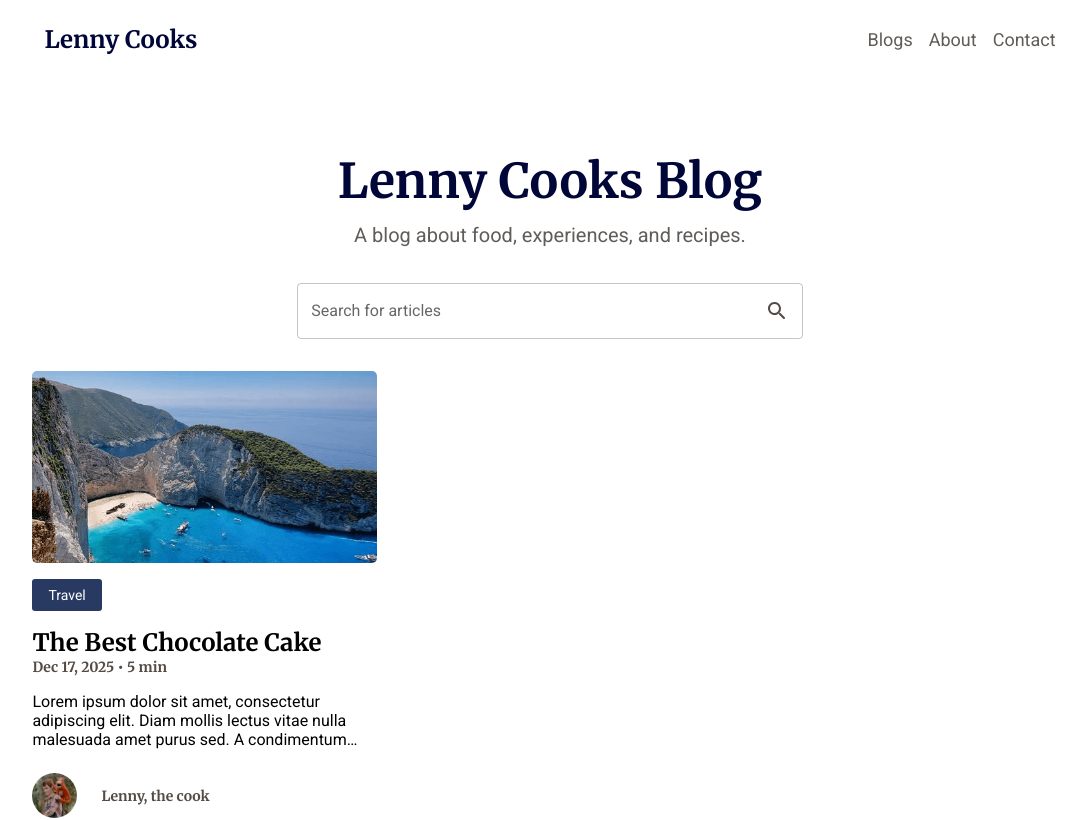
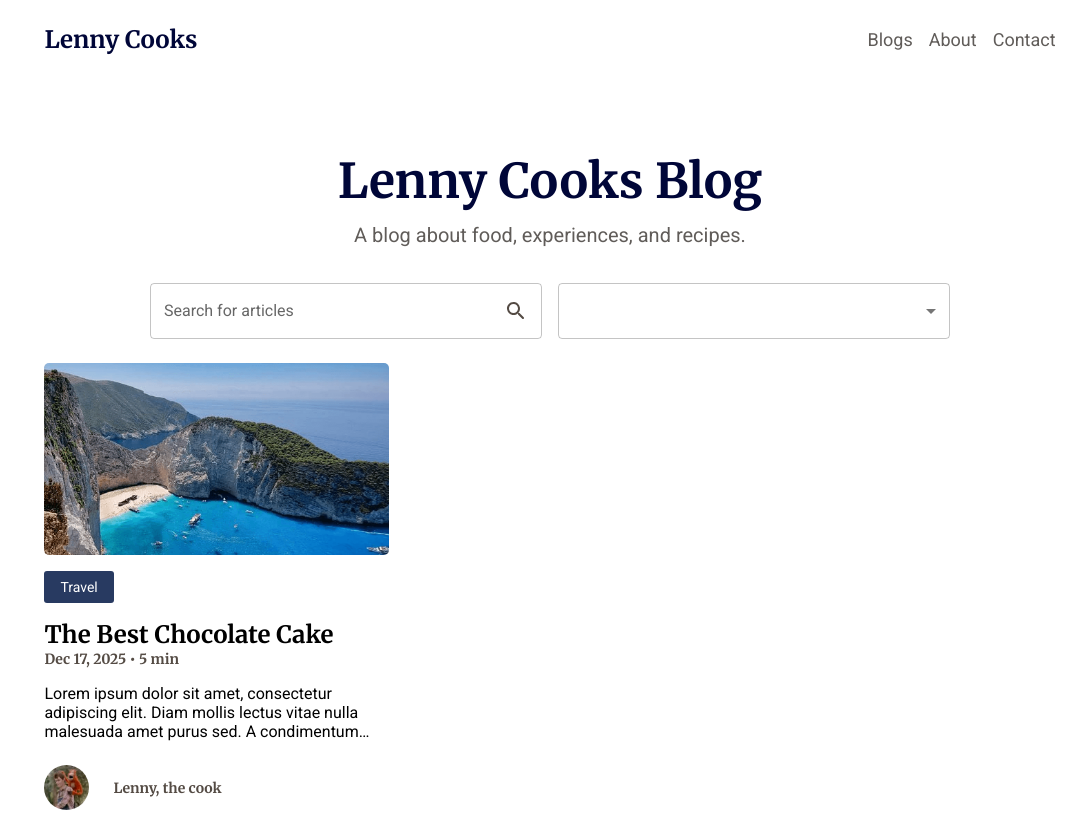
Before and after one commit to Marumo-ProG/lenny-cooks, a Next.js app: page / in a window 1280 px wide. Shown: the top 820 px of the page, without its empty margins (90-1176 px from the left). Built offline with nearby package versions, Linux system fonts and the light colour scheme; what @mui/material-nextjs would draw is missing.

Commit message:
filters fix

```diff
--- /dev/null
+++ b/src/app/components/FilterByCategory.js
@@ -0,0 +1,31 @@
+"use client";
+
+// MUI
+import MenuItem from "@mui/material/MenuItem";
+import Select from "@mui/material/Select";
+
+// Utils
+
+const FilterByCategory = ({ setFilters, filters }) => {
+    return (
+        <Select
+            label="Category"
+            variant="outlined"
+            fullWidth
+            defaultValue=""
+            sx={{
+                width: "100%",
+            }}
+            onChange={(e) => setFilters({ ...filters, category: e.target.value })}
+        >
+            <MenuItem value="">
+                <em>All</em>
+            </MenuItem>
+            <MenuItem value={"personal"}>Personal</MenuItem>
+            <MenuItem value={"tech"}>Tech</MenuItem>
+            <MenuItem value={"travel"}>Travel</MenuItem>
+        </Select>
+    );
+};
+
+export default FilterByCategory;
--- /dev/null
+++ b/src/app/components/Filters.js
@@ -0,0 +1,37 @@
+"use client";
+
+import { useState, useEffect } from "react";
+
+// MUI
+import Stack from "@mui/material/Stack";
+
+// compoents
+import SearchBlogComponent from "./SearchBlogComponent";
+import FilterByCategory from "./FilterByCategory";
+import BlogList from "../containers/BlogList";
+
+const Filters = ({ justSearch = false }) => {
+    const [filters, setFilters] = useState({ category: "", search: "" });
+
+    useEffect(() => {
+        // fetch data
+        console.log(filters);
+    }, [filters]);
+    return (
+        <Stack width={"100%"} spacing={3}>
+            <Stack
+                direction={{ xs: "column", sm: "row" }}
+                spacing={2}
+                maxWidth={"800px"}
+                width={"100%"}
+                alignSelf={"center"}
+            >
+                <SearchBlogComponent setFilters={setFilters} filters={filters} />
+                {!justSearch && <FilterByCategory setFilters={setFilters} filters={filters} />}
+            </Stack>
+            <BlogList filters={filters} />
+        </Stack>
+    );
+};
+
+export default Filters;
--- a/src/app/components/SearchBlogComponent.js
+++ b/src/app/components/SearchBlogComponent.js
@@ -1,7 +1,4 @@
 "use client";
-
-// Forms
-import { useForm, Controller } from "react-hook-form";
 
 // Utils
 import { Colors } from "@/common/constants";
@@ -12,21 +9,10 @@ import TextField from "@mui/material/TextField";
 // Icons
 import SearchRoundedIcon from "@mui/icons-material/SearchRounded";
 
-const SearchBlogComponent = () => {
-    const { control, handleSubmit } = useForm();
-
-    const handleOnSubmit = (data) => {
-        console.log(data);
-    };
+const SearchBlogComponent = ({ setFilters, filters }) => {
     return (
-        <form onSubmit={handleSubmit(handleOnSubmit)} style={{ width: "100%" }}>
-            <Controller
-                name="search"
-                control={control}
-                defaultValue=""
-                render={({ field }) => (
         <TextField
-                        {...field}
+            onChange={(e) => setFilters({ ...filters, search: e.target.value })}
             variant="outlined"
             label="Search for articles"
             fullWidth
@@ -34,9 +20,6 @@ const SearchBlogComponent = () => {
                 endAdornment: <SearchRoundedIcon sx={{ color: Colors.greyLight }} />,
             }}
         />
-                )}
-            />
-        </form>
     );
 };
 
--- a/src/app/page.js
+++ b/src/app/page.js
@@ -3,10 +3,7 @@ import Stack from "@mui/material/Stack";
 import Typography from "@mui/material/Typography";
 
 // Components
-import SearchBlogComponent from "./components/SearchBlogComponent";
-
-// Containers
-import BlogList from "./containers/BlogList";
+import Filters from "./components/Filters";
 
 // Utils
 import { Colors, PageGutter } from "@/common/constants";
@@ -30,10 +27,9 @@ const Landing = () => {
                         A blog about food, experiences, and recipes.
                     </Typography>
                 </Stack>
-                <Stack sx={{ width: "50%" }}>
-                    <SearchBlogComponent />
+                <Stack width={"100%"}>
+                    <Filters />
                 </Stack>
-                <BlogList />
             </Stack>
         </Stack>
     );
```
Also changed, not shown: src/app/blogs/[slug]/page.js (+0 -14 lines), src/app/blogs/page.js (+30 -1 lines). Lines whose indentation alone changed are shown as unchanged.
